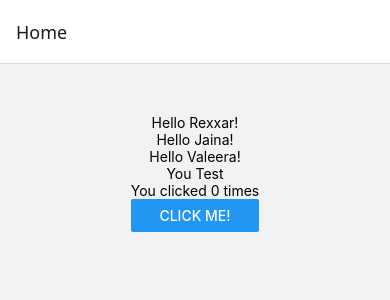
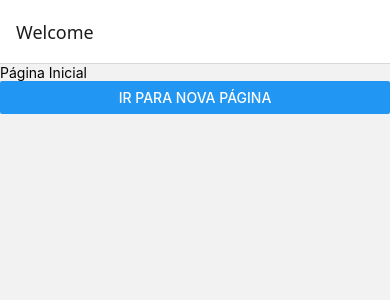
Before and after one commit to nordras/nativeSandbox, a React Native app: screen /Home in a window 390 px wide. Shown: the top 300 px of the page. Built offline with nearby package versions, Linux system fonts and the light colour scheme.

Commit message:
Experiment navigation, fix styles and navigation issues, also fix ts types

```diff
--- a/App.tsx
+++ b/App.tsx
@@ -1,22 +1,25 @@
-import React from 'react';
+
+import * as React from 'react';
 import { NavigationContainer } from '@react-navigation/native';
-import { createStackNavigator } from '@react-navigation/stack';
-import HomeScreen from './src/pages/Greetings';
-import NewPage from './src/pages/NewPage';
-import Standard from './src/pages/Standard';
+import { createNativeStackNavigator } from '@react-navigation/native-stack';
+import HomeScreen from './src/pages/Home';
+import Greetings from './src/pages/Greetings';
 
-const Stack = createStackNavigator();
+const Stack = createNativeStackNavigator();
 
-const App = () => {
+const MyStack = () => {
   return (
     <NavigationContainer>
       <Stack.Navigator>
-        <Stack.Screen name="Home" component={HomeScreen} />
-        <Stack.Screen name="NewPage" component={NewPage} />
-        <Stack.Screen name="Standard" component={Standard} />
+        <Stack.Screen
+          name="Home"
+          component={HomeScreen}
+          options={{ title: 'Welcome' }}
+        />
+        <Stack.Screen name="Greetings" component={Greetings} />
       </Stack.Navigator>
     </NavigationContainer>
   );
 };
 
-export default App;
+export default MyStack
--- a/package.json
+++ b/package.json
@@ -11,6 +11,7 @@
   },
   "dependencies": {
     "@react-navigation/native": "^7.0.14",
+    "@react-navigation/native-stack": "^7.2.0",
     "@react-navigation/stack": "^7.1.1",
     "react": "18.3.1",
     "react-native": "0.77.1",
--- a/src/pages/Home.tsx
+++ b/src/pages/Home.tsx
@@ -1,37 +1,22 @@
 import React from 'react';
-import { View, Text, Button, StyleSheet } from 'react-native';
-import { StackNavigationProp } from '@react-navigation/stack';
-import { RouteProp } from '@react-navigation/native';
+import { View, Text, Button } from 'react-native';
+import { NativeStackScreenProps } from '@react-navigation/native-stack';
 
 type RootStackParamList = {
   Home: undefined;
   NewPage: undefined;
+  Greetings: undefined;
 };
 
-type Props = {
-  navigation: StackNavigationProp<RootStackParamList, 'Home'>;
-  route: RouteProp<RootStackParamList, 'Home'>;
-};
+type Props = NativeStackScreenProps<RootStackParamList, 'Home'>;
 
 const HomeScreen: React.FC<Props> = ({ navigation }) => {
   return (
-    <View style={styles.container}>
-      <Text style={styles.text}>Página Inicial</Text>
-      <Button title="Ir para Nova Página" onPress={() => navigation.navigate('NewPage')} />
+    <View>
+      <Text>Página Inicial</Text>
+      <Button title="Ir para Nova Página" onPress={() => navigation.navigate('Greetings')} />
     </View>
   );
 };
 
-const styles = StyleSheet.create({
-  container: {
-    flex: 1,
-    justifyContent: 'center',
-    alignItems: 'center',
-  },
-  text: {
-    fontSize: 20,
-    marginBottom: 20,
-  },
-});
-
 export default HomeScreen;
```
Also changed, not shown: src/pages/Counter.tsx (renamed from Counter.tsx), 1 other file (tests, documents, lock files or other folders).
